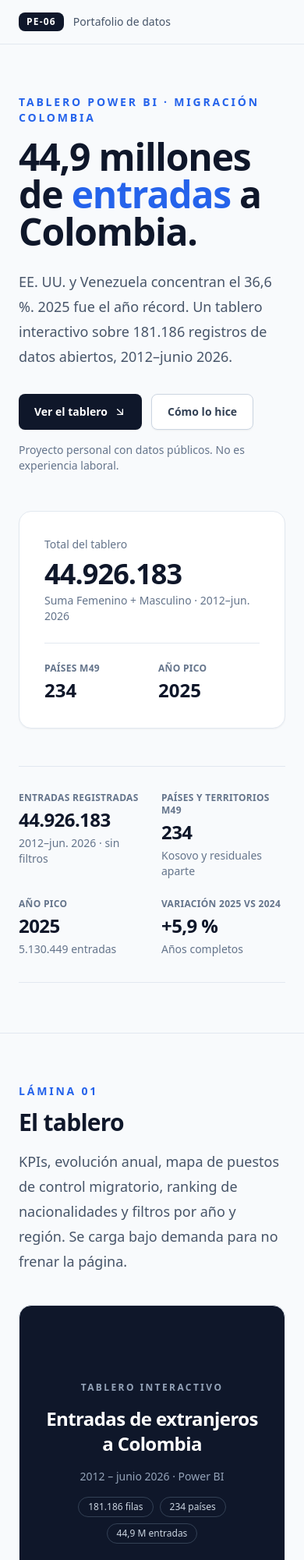
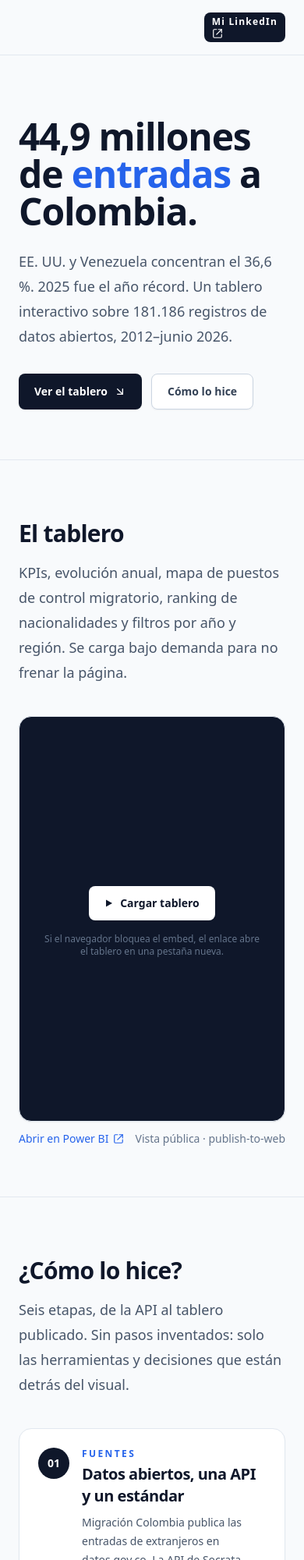
Before and after one commit to EdStDiCo/turismo-colombia-powerbi, a website: page index.html in a window 390 px wide. Shown: the top 2000 px of the page at 78% size. Drawn offline with Linux system fonts and the light colour scheme.

Commit message:
fix:(index.html) mejorar el contenido de la pagina

```diff
--- a/index.html
+++ b/index.html
@@ -31,8 +31,9 @@
   <header class="sticky top-0 z-40 border-b border-slate-200 bg-slate-50/90 backdrop-blur">
     <div class="mx-auto flex max-w-6xl items-center justify-between gap-6 px-6 py-4">
       <a class="flex items-center gap-3" href="#inicio" aria-label="PE-06, portafolio de datos">
-        <span class="rounded-lg bg-slate-900 px-2.5 py-1 text-xs font-bold tracking-widest text-white">PE-06</span>
-        <span class="text-sm font-medium text-slate-600">Portafolio de datos</span>
+          <a class="rounded-lg bg-slate-900 px-2.5 py-1 text-xs font-bold tracking-widest text-white" href="https://www.linkedin.com/in/TU-USUARIO" target="_blank" rel="noopener">Mi LinkedIn<svg class="h-3.5 w-3.5" viewBox="0 0 24 24" fill="none" stroke="currentColor" stroke-width="2" stroke-linecap="round" stroke-linejoin="round" aria-hidden="true"><path d="M14 3h7v7"/><path d="M10 14L21 3"/><path d="M21 14v5a2 2 0 0 1-2 2H5a2 2 0 0 1-2-2V5a2 2 0 0 1 2-2h5"/></svg></a>
+        </span>
+
       </a>
       <nav class="hidden items-center gap-8 text-sm font-medium text-slate-600 sm:flex" aria-label="Secciones">
         <a class="hover:text-slate-900" href="#tablero">Tablero</a>
@@ -47,61 +48,23 @@
     <section class="mx-auto max-w-6xl px-6 py-16 sm:py-24" id="inicio">
       <div class="grid gap-12 lg:grid-cols-[1.35fr_0.65fr] lg:items-center">
         <div>
-          <p class="text-sm font-semibold uppercase tracking-[0.2em] text-blue-600">Tablero Power BI · Migración Colombia</p>
+
           <h1 class="mt-4 max-w-3xl text-5xl font-bold tracking-tight text-slate-900 sm:text-6xl lg:text-7xl">44,9 millones de <span class="text-blue-600">entradas</span> a Colombia.</h1>
           <p class="mt-6 max-w-2xl text-lg leading-8 text-slate-600">EE. UU. y Venezuela concentran el 36,6 %. 2025 fue el año récord. Un tablero interactivo sobre 181.186 registros de datos abiertos, 2012–junio 2026.</p>
           <div class="mt-8 flex flex-wrap gap-3">
             <a class="inline-flex items-center gap-2 rounded-lg bg-slate-900 px-5 py-3 text-sm font-semibold text-white shadow-sm transition hover:bg-slate-700" href="#tablero">Ver el tablero <svg class="h-4 w-4" viewBox="0 0 24 24" fill="none" stroke="currentColor" stroke-width="2" stroke-linecap="round" stroke-linejoin="round" aria-hidden="true"><path d="M7 7l10 10"/><path d="M17 7v10H7"/></svg></a>
             <a class="inline-flex items-center gap-2 rounded-lg border border-slate-300 bg-white px-5 py-3 text-sm font-semibold text-slate-700 shadow-sm transition hover:bg-slate-50" href="#proceso">Cómo lo hice</a>
           </div>
-          <p class="mt-4 text-sm text-slate-500">Proyecto personal con datos públicos. No es experiencia laboral.</p>
-        </div>
 
-        <div class="rounded-2xl border border-slate-200 bg-white p-8 shadow-sm">
-          <p class="text-sm font-medium text-slate-500">Total del tablero</p>
-          <p class="mt-2 text-4xl font-bold tracking-tight text-slate-900">44.926.183</p>
-          <p class="mt-1 text-sm text-slate-500">Suma Femenino + Masculino · 2012–jun. 2026</p>
-          <dl class="mt-6 grid grid-cols-2 gap-4 border-t border-slate-200 pt-6">
-            <div>
-              <dt class="text-xs font-semibold uppercase tracking-wide text-slate-500">Países M49</dt>
-              <dd class="mt-1 text-2xl font-semibold text-slate-900">234</dd>
-            </div>
-            <div>
-              <dt class="text-xs font-semibold uppercase tracking-wide text-slate-500">Año pico</dt>
-              <dd class="mt-1 text-2xl font-semibold text-slate-900">2025</dd>
-            </div>
-          </dl>
         </div>
       </div>
 
-      <dl class="mt-12 grid grid-cols-2 gap-6 border-y border-slate-200 py-8 sm:grid-cols-4">
-        <div>
-          <dt class="text-xs font-semibold uppercase tracking-wide text-slate-500">Entradas registradas</dt>
-          <dd class="mt-1 text-2xl font-bold tracking-tight text-slate-900">44.926.183</dd>
-          <p class="mt-1 text-sm text-slate-500">2012–jun. 2026 · sin filtros</p>
-        </div>
-        <div>
-          <dt class="text-xs font-semibold uppercase tracking-wide text-slate-500">Países y territorios M49</dt>
-          <dd class="mt-1 text-2xl font-bold tracking-tight text-slate-900">234</dd>
-          <p class="mt-1 text-sm text-slate-500">Kosovo y residuales aparte</p>
-        </div>
-        <div>
-          <dt class="text-xs font-semibold uppercase tracking-wide text-slate-500">Año pico</dt>
-          <dd class="mt-1 text-2xl font-bold tracking-tight text-slate-900">2025</dd>
-          <p class="mt-1 text-sm text-slate-500">5.130.449 entradas</p>
-        </div>
-        <div>
-          <dt class="text-xs font-semibold uppercase tracking-wide text-slate-500">Variación 2025 vs 2024</dt>
-          <dd class="mt-1 text-2xl font-bold tracking-tight text-slate-900">+5,9 %</dd>
-          <p class="mt-1 text-sm text-slate-500">Años completos</p>
-        </div>
-      </dl>
     </section>
 
     <section class="border-t border-slate-200" id="tablero">
       <div class="mx-auto max-w-6xl px-6 py-16 sm:py-20">
         <div class="max-w-3xl">
-          <p class="text-sm font-semibold uppercase tracking-[0.2em] text-blue-600">Lámina 01</p>
+
           <h2 class="mt-3 text-3xl font-bold tracking-tight text-slate-900 sm:text-4xl">El tablero</h2>
           <p class="mt-4 text-lg leading-8 text-slate-600">KPIs, evolución anual, mapa de puestos de control migratorio, ranking de nacionalidades y filtros por año y región. Se carga bajo demanda para no frenar la página.</p>
         </div>
@@ -109,14 +72,7 @@
         <div class="mt-10">
           <div class="relative h-[520px] overflow-hidden rounded-2xl border border-slate-200 bg-slate-900 shadow-sm [&>iframe]:h-full [&>iframe]:w-full lg:aspect-video lg:h-auto" id="reporte" role="region" aria-label="Tablero de Power BI">
             <div class="absolute inset-0 flex flex-col items-center justify-center gap-4 p-8 text-center text-white" id="poster">
-              <p class="text-xs font-semibold uppercase tracking-[0.2em] text-slate-400">Tablero interactivo</p>
-              <h3 class="w-full text-2xl font-bold tracking-tight text-white sm:text-3xl lg:text-4xl">Entradas de extranjeros<br>a Colombia</h3>
-              <p class="text-sm text-slate-400">2012 – junio 2026 · Power BI</p>
-              <div class="flex flex-wrap justify-center gap-2 text-xs font-medium text-slate-300">
-                <span class="rounded-full border border-slate-700 px-3 py-1">181.186 filas</span>
-                <span class="rounded-full border border-slate-700 px-3 py-1">234 países</span>
-                <span class="rounded-full border border-slate-700 px-3 py-1">44,9 M entradas</span>
-              </div>
+
               <a class="mt-2 inline-flex items-center gap-2 rounded-lg bg-white px-5 py-3 text-sm font-semibold text-slate-900 shadow-sm transition hover:bg-slate-100" id="cargar-tablero" href="https://app.powerbi.com/view?r=eyJrIjoiNmFiN2FkY2EtMGVhMi00NzE0LTliMWItYmM3MDBmMDU2OWFhIiwidCI6IjYzN2YzZGJlLWJmNWYtNDA2ZS1hNzA1LWNhODc0YjYwNjBhMiIsImMiOjR9" target="_blank" rel="noopener" aria-expanded="false" aria-controls="reporte">
                 <svg class="h-3 w-3" viewBox="0 0 12 12" fill="currentColor" aria-hidden="true"><path d="M2 1.5v9l8-4.5-8-4.5z"/></svg>
                 Cargar tablero
@@ -138,8 +94,7 @@
     <section class="border-t border-slate-200" id="proceso">
       <div class="mx-auto max-w-6xl px-6 py-16 sm:py-20">
         <div class="max-w-3xl">
-          <p class="text-sm font-semibold uppercase tracking-[0.2em] text-blue-600">Método</p>
-          <h2 class="mt-3 text-3xl font-bold tracking-tight text-slate-900 sm:text-4xl">Cómo lo hice</h2>
+          <h2 class="mt-3 text-3xl font-bold tracking-tight text-slate-900 sm:text-4xl">¿Cómo lo hice?</h2>
           <p class="mt-4 text-lg leading-8 text-slate-600">Seis etapas, de la API al tablero publicado. Sin pasos inventados: solo las herramientas y decisiones que están detrás del visual.</p>
         </div>
 
@@ -272,7 +227,7 @@ CALCULATE(
     <section class="border-t border-slate-200" id="calidad">
       <div class="mx-auto max-w-6xl px-6 py-16 sm:py-20">
         <div class="max-w-3xl">
-          <p class="text-sm font-semibold uppercase tracking-[0.2em] text-blue-600">Registro de incidencias</p>
+
           <h2 class="mt-3 text-3xl font-bold tracking-tight text-slate-900 sm:text-4xl">Calidad del dato</h2>
           <p class="mt-4 text-lg leading-8 text-slate-600">Lo que encontré al revisar la fuente y cómo lo traté. Es la parte que no se ve en el tablero, pero la que permite confiar en él.</p>
         </div>
@@ -328,7 +283,6 @@ CALCULATE(
     <section class="border-t border-slate-200" id="limites">
       <div class="mx-auto grid max-w-6xl gap-10 px-6 py-16 sm:py-20 lg:grid-cols-2">
         <div>
-          <p class="text-sm font-semibold uppercase tracking-[0.2em] text-blue-600">Alcance</p>
           <h2 class="mt-3 text-3xl font-bold tracking-tight text-slate-900 sm:text-4xl">Qué no responde</h2>
           <p class="mt-4 text-lg leading-8 text-slate-600">Un tablero también se define por lo que deja fuera. Estas son las preguntas que los datos no permiten contestar con honestidad.</p>
         </div>
@@ -346,7 +300,7 @@ CALCULATE(
     <section class="border-t border-slate-200" id="repro">
       <div class="mx-auto max-w-6xl px-6 py-16 sm:py-20">
         <div class="max-w-3xl">
-          <p class="text-sm font-semibold uppercase tracking-[0.2em] text-blue-600">Anexo</p>
+
           <h2 class="mt-3 text-3xl font-bold tracking-tight text-slate-900 sm:text-4xl">Reproducibilidad</h2>
           <p class="mt-4 text-lg leading-8 text-slate-600">La tabla completa se puede traer con cuatro solicitudes a la API. El endpoint es público; no requiere credenciales.</p>
         </div>
@@ -368,7 +322,7 @@ https://www.datos.gov.co/resource/96sh-4v8d.json?$limit=50000&amp;$offset=150000
     <section class="border-t border-slate-200" id="fuentes">
       <div class="mx-auto max-w-6xl px-6 py-16 sm:py-20">
         <div class="max-w-3xl">
-          <p class="text-sm font-semibold uppercase tracking-[0.2em] text-blue-600">Colofón</p>
+
           <h2 class="mt-3 text-3xl font-bold tracking-tight text-slate-900 sm:text-4xl">Fuentes y licencia</h2>
           <p class="mt-4 text-lg leading-8 text-slate-600">Datos abiertos, atribución explícita y una licencia que también exige compartir igual.</p>
         </div>
@@ -405,9 +359,8 @@ https://www.datos.gov.co/resource/96sh-4v8d.json?$limit=50000&amp;$offset=150000
     <div class="mx-auto max-w-6xl px-6 py-12">
       <div class="flex flex-col gap-8 sm:flex-row sm:items-end sm:justify-between">
         <div>
-          <p class="text-xs font-semibold uppercase tracking-[0.2em] text-slate-500">PE-06 · Portafolio de datos</p>
           <p class="mt-3 max-w-md text-2xl font-semibold tracking-tight text-white">Entradas de extranjeros a Colombia, 2012–2026.</p>
-          <p class="mt-2 text-sm text-slate-400">Proyecto personal con datos abiertos. No es experiencia laboral.</p>
+          <p class="mt-2 text-sm text-slate-400">Proyecto personal con datos abiertos.</p>
         </div>
         <div class="flex flex-wrap gap-6 text-sm font-medium">
           <a class="inline-flex items-center gap-1.5 hover:text-white" href="https://www.linkedin.com/in/TU-USUARIO" target="_blank" rel="noopener">LinkedIn <svg class="h-3.5 w-3.5" viewBox="0 0 24 24" fill="none" stroke="currentColor" stroke-width="2" stroke-linecap="round" stroke-linejoin="round" aria-hidden="true"><path d="M14 3h7v7"/><path d="M10 14L21 3"/><path d="M21 14v5a2 2 0 0 1-2 2H5a2 2 0 0 1-2-2V5a2 2 0 0 1 2-2h5"/></svg></a>
```
